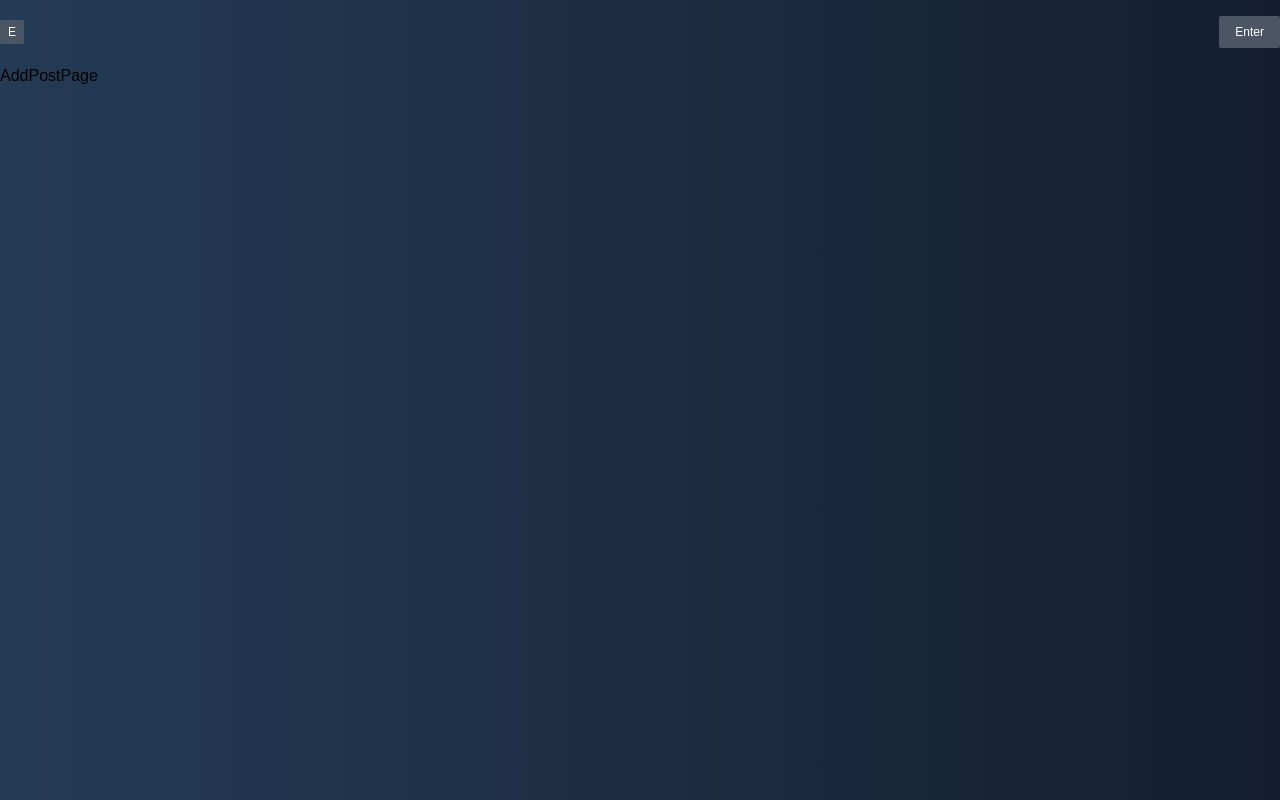
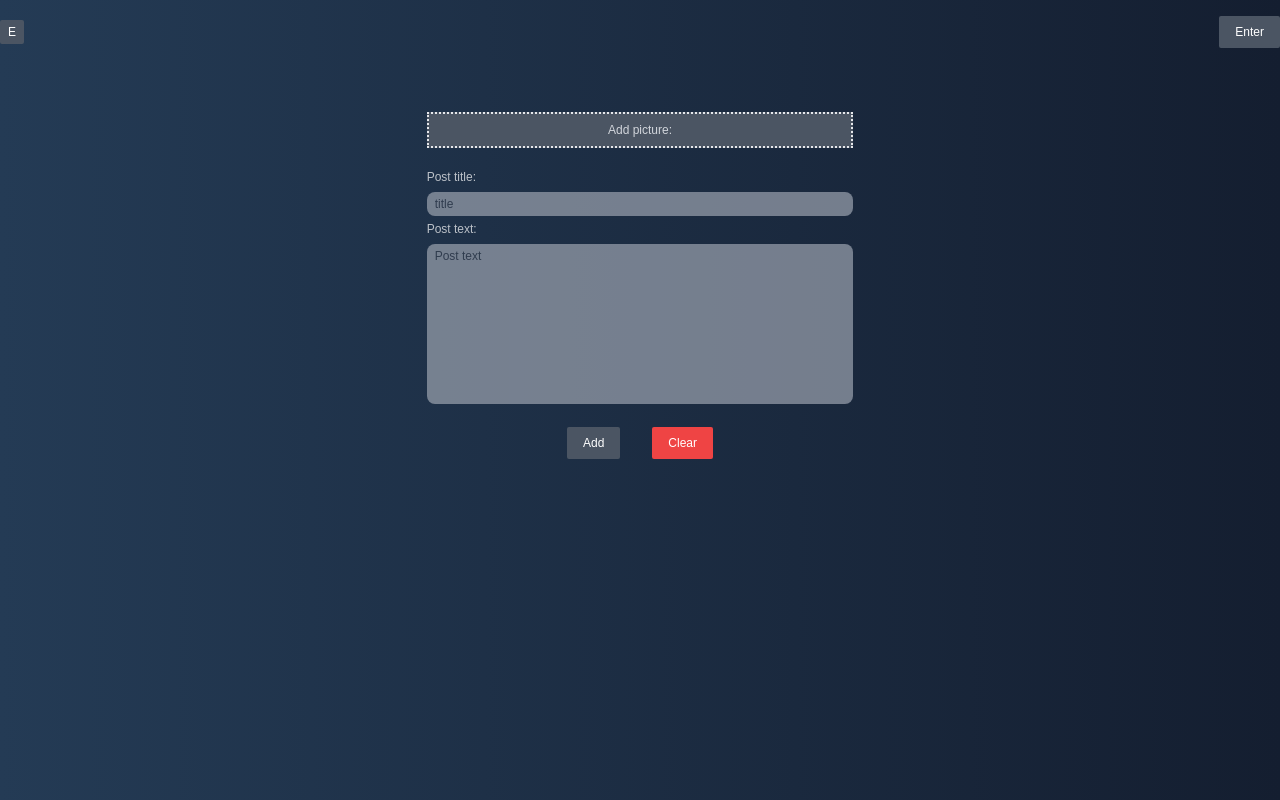
Before and after one commit to AndriyBilous/Mern_project-client, a React (Create React App) app: page /new in a window 1280 px wide. Built offline with nearby package versions, Linux system fonts and the light colour scheme; no server answers.

Commit message:
Аdded posts creation and receiving

```diff
--- a/package.json
+++ b/package.json
@@ -10,6 +10,8 @@
     "axios": "^1.4.0",
     "react": "^18.2.0",
     "react-dom": "^18.2.0",
+    "react-icons": "^4.9.0",
+    "react-moment": "^1.1.3",
     "react-redux": "^8.0.5",
     "react-router-dom": "^6.11.2",
     "react-scripts": "5.0.1",
--- a/src/App.js
+++ b/src/App.js
@@ -18,7 +18,7 @@ function App() {
 
   useEffect(() => {
     dispatch(getMe());
-  }, []);
+  }, [dispatch]);
   return (
     <Layout>
       <Routes>
--- /dev/null
+++ b/src/components/PopularPosts.jsx
@@ -0,0 +1,11 @@
+import React from "react";
+
+export const PopularPosts = ({ post }) => {
+  return (
+    <div className="bg-gray-600 my-1">
+      <div className="flex text-xs p-2 text-gray-300 hover:bg-gray-800 hover:text-white">
+        {post.title}
+      </div>
+    </div>
+  );
+};
--- /dev/null
+++ b/src/components/PostItem.jsx
@@ -0,0 +1,43 @@
+import React from "react";
+import { AiFillEye, AiOutlineMessage } from "react-icons/ai";
+import Moment from "react-moment";
+
+export const PostItem = ({ post }) => {
+  if (!post) {
+    return (
+      <div className="text-xl text-center text-white py-10">
+        There are no posts yet!
+      </div>
+    );
+  }
+  return (
+    <div className="flex flex-col basis-1/4 flex-grow">
+      <div className={post.imgUrl ? "flex rounded-sm h-80" : "flex rounded-sm"}>
+        {post.imgUrl && (
+          <img
+            src={`http://localhost:3002/${post.imgUrl}`}
+            alt="img"
+            className="object-cover w-full"
+          />
+        )}
+      </div>
+      <div className="flex justify-between items-center pt-2">
+        <div className="text-xs text-white opacity-50">{post.username}</div>
+        <div className="text-xs text-white opacity-50">
+          <Moment date={post.createdAt} format="D MMM YYYY" />
+        </div>
+      </div>
+      <div className="text-white text-xl">{post.title}</div>
+      <p className="text-white opacity-60 text-xs pt-4">{post.text}</p>
+
+      <div className="flex gap-3 items-center mt-2">
+        <button className="flex items-center justify-center gap-2 text-xs text-white opacity-50">
+          <AiFillEye /> <span>{post.views}</span>
+        </button>
+        <button className="flex items-center justify-center gap-2 text-xs text-white opacity-50">
+          <AiOutlineMessage /> <span>{post.comments?.length || 0}</span>
+        </button>
+      </div>
+    </div>
+  );
+};
--- a/src/pages/AddPostPage.jsx
+++ b/src/pages/AddPostPage.jsx
@@ -1,5 +1,82 @@
-import React from "react";
+import React, { useState } from "react";
+import { useDispatch } from "react-redux";
+import { useNavigate } from "react-router-dom";
+import { createPost } from "../redux/features/post/postSlice";
 
 export const AddPostPage = () => {
-  return <div>AddPostPage</div>;
+  const [title, setTitle] = useState("");
+  const [text, setText] = useState("");
+  const [image, setImage] = useState("");
+  const dispatch = useDispatch();
+  const navigate = useNavigate();
+
+  const submitHandler = () => {
+    try {
+      const data = new FormData();
+      data.append("title", title);
+      data.append("text", text);
+      data.append("image", image);
+      dispatch(createPost(data));
+      navigate("/");
+    } catch (e) {
+      console.log(e);
+    }
+  };
+
+  const clearFormHandler = () => {
+    setText("");
+    setTitle("");
+  };
+
+  return (
+    <form className="w-1/3 mx-auto py-10" onSubmit={(e) => e.preventDefault()}>
+      <label className="text-gray-300 py-2 bg-gray-600 text-xs mt-2 flex items-center justify-center border-2 border-dotted cursor-pointer">
+        Add picture:
+        <input
+          type="file"
+          className="hidden"
+          onChange={(e) => setImage(e.target.files[0])}
+        />
+      </label>
+      <div className="flex object-cover py-2">
+        {image && <img src={URL.createObjectURL(image)} alt={image.name} />}
+      </div>
+
+      <label className="text-xs text-white opacity-70">
+        Post title:
+        <input
+          type="text"
+          value={title}
+          onChange={(e) => setTitle(e.target.value)}
+          className="mt-1 text-black w-full rounded-lg bg-gray-400 py-1 px-2 text-xs outline-none placeholder:text-gray-700"
+          placeholder="title"
+        />
+      </label>
+
+      <label className="text-xs text-white opacity-70">
+        Post text:
+        <textarea
+          value={text}
+          onChange={(e) => setText(e.target.value)}
+          className="mt-1 text-black w-full rounded-lg bg-gray-400 py-1 px-2 text-xs outline-none resize-none h-40 placeholder:text-gray-700"
+          placeholder="Post text"
+        />
+      </label>
+
+      <div className="flex gap-8 items-center justify-center mt-4">
+        <button
+          onClick={submitHandler}
+          className="flex justify-center items-center bg-gray-600 text-xs text-white rounded-sm py-2 px-4"
+        >
+          Add
+        </button>
+        <button
+          onClick={clearFormHandler}
+          className="flex justify-center items-center bg-red-500 text-xs text-white rounded-sm py-2 px-4"
+        >
+          Clear
+        </button>
+      </div>
+    </form>
+  );
 };
--- a/src/pages/MainPage.jsx
+++ b/src/pages/MainPage.jsx
@@ -1,5 +1,41 @@
-import React from "react";
+import React, { useEffect } from "react";
+import { PostItem } from "../components/PostItem";
+import { useDispatch, useSelector } from "react-redux";
+import { PopularPosts } from "../components/PopularPosts";
+import { getAllPosts } from "../redux/features/post/postSlice";
 
 export const MainPage = () => {
-  return <div>MainPage</div>;
+  const dispatch = useDispatch();
+  const { posts, PopularPosts } = useSelector((state) => state.post);
+
+  useEffect(() => {
+    dispatch(getAllPosts());
+  }, [dispatch]);
+
+  if (!posts.length) {
+    return (
+      <div className="text-xl text-center text-white py-10">
+        There are no posts yet!
+      </div>
+    );
+  }
+
+  return (
+    <div className="max-w-[900px] ms-auto py-10">
+      <div className="flex justify-between gap-8">
+        <div className="flex flex-col gap-10 basis-4/5">
+          {posts?.map((post, index) => (
+            <PostItem key={index} post={post} />
+          ))}
+        </div>
+        <div className="basis-1/5">
+          <div className="text-xs uppercase text-white">Popular</div>
+
+          {PopularPosts?.map((post, index) => (
+            <PopularPosts key={index} post={post} />
+          ))}
+        </div>
+      </div>
+    </div>
+  );
 };
--- /dev/null
+++ b/src/redux/features/post/postSlice.js
@@ -0,0 +1,62 @@
+import { createSlice, createAsyncThunk } from "@reduxjs/toolkit";
+import axios from "../../../utils/axios";
+
+const initialState = {
+  posts: [],
+  popularPosts: [],
+  loading: false,
+};
+
+export const createPost = createAsyncThunk(
+  "post/createPost",
+  async (params) => {
+    try {
+      const { data } = await axios.post("/posts", params);
+      return data;
+    } catch (e) {
+      console.log(e);
+    }
+  }
+);
+
+export const getAllPosts = createAsyncThunk("post/getAllPosts", async () => {
+  try {
+    const { data } = await axios.get("/posts");
+    return data;
+  } catch (e) {
+    console.log(e);
+  }
+});
+
+export const postSlice = createSlice({
+  name: "post",
+  initialState,
+  reducers: {},
+  extraReducers: {
+    // Create post
+    [createPost.pending]: (state) => {
+      state.loading = true;
+    },
+    [createPost.fulfilled]: (state, action) => {
+      state.loading = false;
+      state.posts.push(action.payload);
+    },
+    [createPost.rejected]: (state) => {
+      state.loading = false;
+    },
+    // Receiving all Posts
+    [getAllPosts.pending]: (state) => {
+      state.loading = true;
+    },
+    [getAllPosts.fulfilled]: (state, action) => {
+      state.loading = false;
+      state.posts = action.payload.posts;
+      state.popularPosts = action.payload.popularPosts;
+    },
+    [getAllPosts.rejected]: (state) => {
+      state.loading = false;
+    },
+  },
+});
+
+export default postSlice.reducer;
--- a/src/redux/store.js
+++ b/src/redux/store.js
@@ -1,8 +1,10 @@
 import { configureStore } from "@reduxjs/toolkit";
 import authSlice from "./features/auth/authSlice";
+import postSlice from "./features/post/postSlice";
 
 export const store = configureStore({
   reducer: {
     auth: authSlice,
+    post: postSlice,
   },
 });
```
Also changed, not shown: 1 other file (tests, documents, lock files or other folders).
